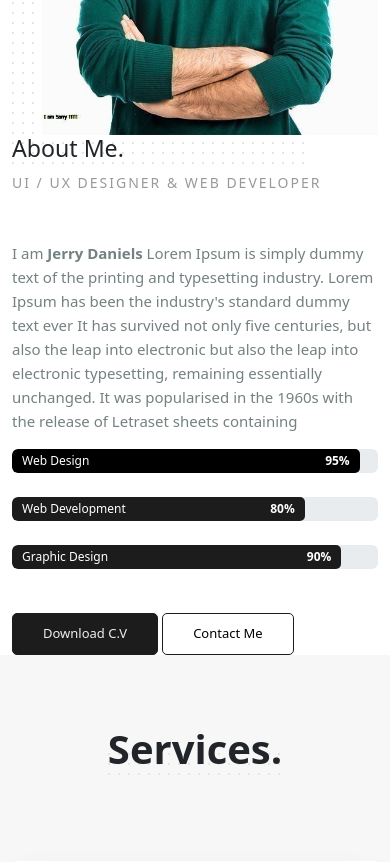
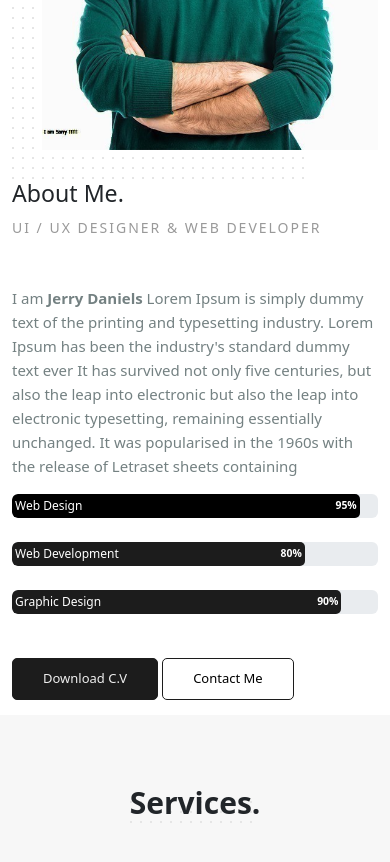
Before and after one commit to AbdullahHishamK/Daniels, a plain HTML site: page index.html in a window 390 px wide. Shown: the part 1100-1962 px from the top of the page. Drawn offline with nearby package versions, Linux system fonts and the light colour scheme.

Commit message:
Update style.css

```diff
--- a/css/style.css
+++ b/css/style.css
@@ -410,3 +410,130 @@ footer {
     color: #fff;
     font-weight: bold;
   }
+body {
+    font-family: "Montserrat", sans-serif;
+    margin: 0;
+    padding: 0;
+    box-sizing: border-box;
+}
+
+.container {
+    width: 100%;
+    padding: 0 15px;
+    margin: 0 auto;
+}
+
+.row {
+    display: flex;
+    flex-wrap: wrap;
+}
+
+.col-md-5, .col-md-7 {
+    padding: 15px;
+}
+
+.header, .section, .footer {
+    padding: 20px 0;
+}
+
+/* Responsive images */
+img {
+    max-width: 100%;
+    height: auto;
+}
+
+/* Responsive typography */
+h1, h2, h3, h4, h5, h6 {
+    margin: 0;
+    padding: 0;
+}
+
+p {
+    line-height: 1.6;
+    margin: 0;
+    font-size: 15px;
+    color: #748182;
+}
+
+/* Responsive progress bars */
+.progress-bar {
+    border-radius: 5px;
+    padding: 5px 10px;
+    position: relative;
+    overflow: hidden;
+}
+
+.progress-bar .percentage {
+    margin-left: auto;
+    padding-left: 10px;
+    color: #fff;
+    font-weight: bold;
+    position: absolute;
+    right: 10px;
+    top: 50%;
+    transform: translateY(-50%);
+}
+
+/* Media queries */
+@media (max-width: 1200px) {
+    .container {
+        padding: 0 10px;
+    }
+
+    .progress-bar .percentage {
+        right: 8px;
+        font-size: 0.9rem;
+    }
+}
+
+@media (max-width: 992px) {
+    .col-md-5, .col-md-7 {
+        flex: 0 0 100%;
+        max-width: 100%;
+    }
+
+    .progress-bar .percentage {
+        right: 5px;
+        font-size: 0.8rem;
+    }
+}
+
+@media (max-width: 768px) {
+    .progress-bar {
+        padding: 5px;
+    }
+
+    .progress-bar .percentage {
+        right: 5px;
+        font-size: 0.75rem;
+    }
+}
+
+@media (max-width: 576px) {
+    .progress-bar {
+        padding: 3px;
+    }
+
+    .progress-bar .percentage {
+        right: 3px;
+        font-size: 0.65rem;
+    }
+
+    .home-content h1 {
+        font-size: 40px;
+        line-height: 45px;
+    }
+
+    .home-content h2 {
+        font-size: 50px;
+        line-height: 60px;
+    }
+
+    .sec2 .item {
+        padding: 30px 10px;
+    }
+
+    .section-head h3 {
+        font-size: 30px;
+    }
+}
```
